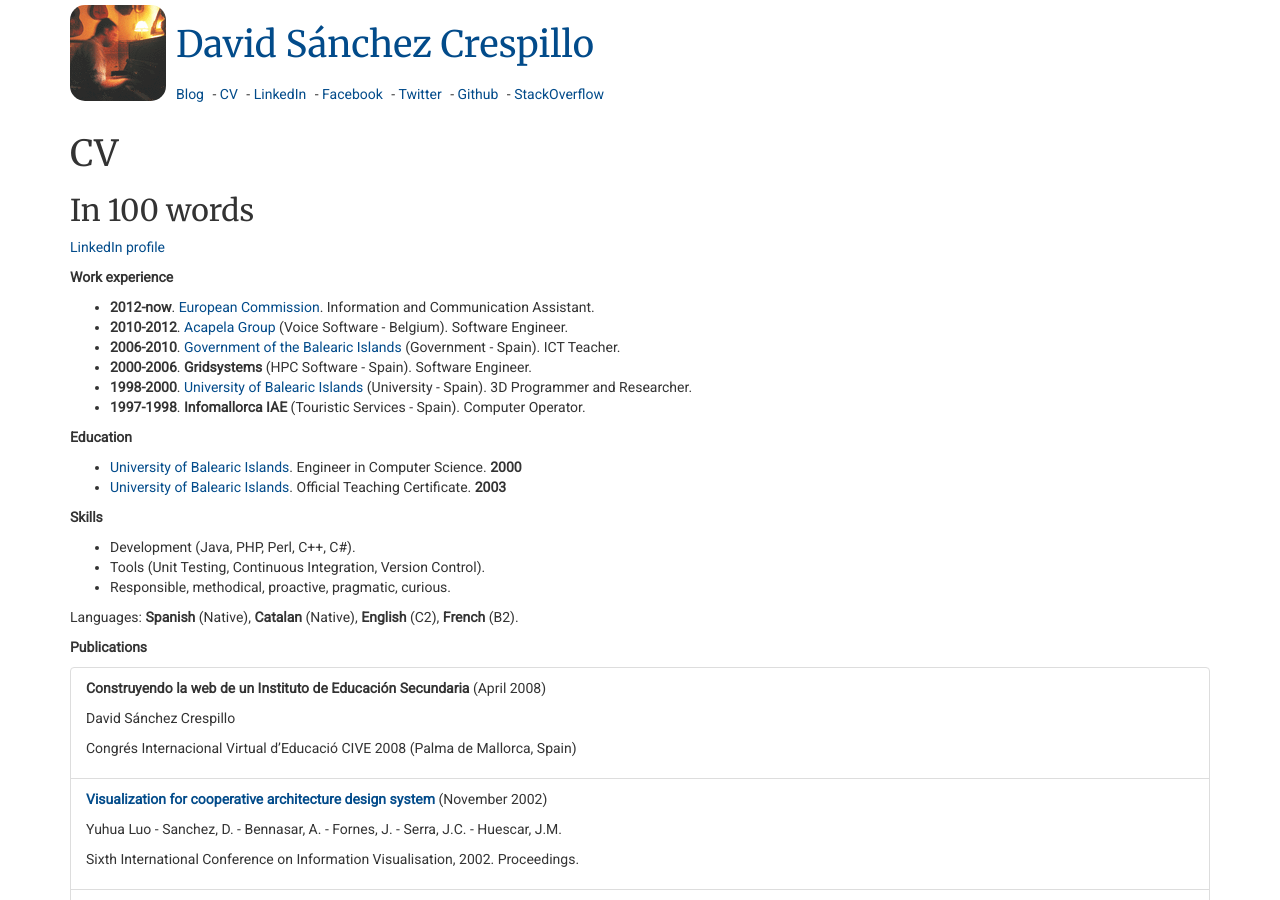
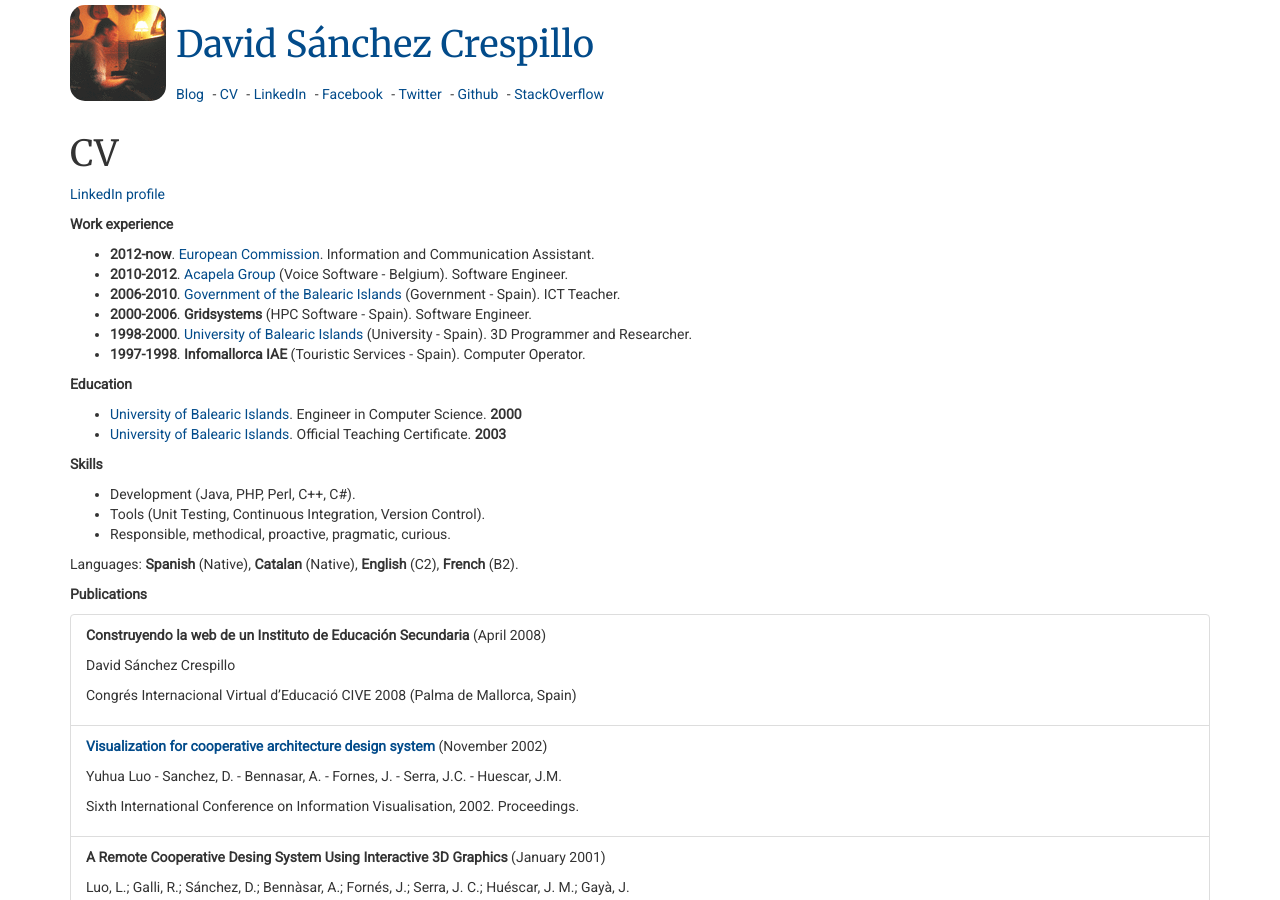
Before and after one commit to davidsanchezcrespillo/dscwebpage_jekyll, a Jekyll site: the page built from cv.md, in a window 1280 px wide and 900 px high. Built offline with Jekyll 4.4.1, drawn with Linux system fonts in a browser that asks for light colours.

Commit message:
Minor change in page

```diff
--- a/cv.md
+++ b/cv.md
@@ -2,8 +2,6 @@
 layout: default
 title: "CV"
 ---
-
-## In 100 words
 
 [LinkedIn profile](https://www.linkedin.com/in/davidsanchezcrespillo)
 
```
